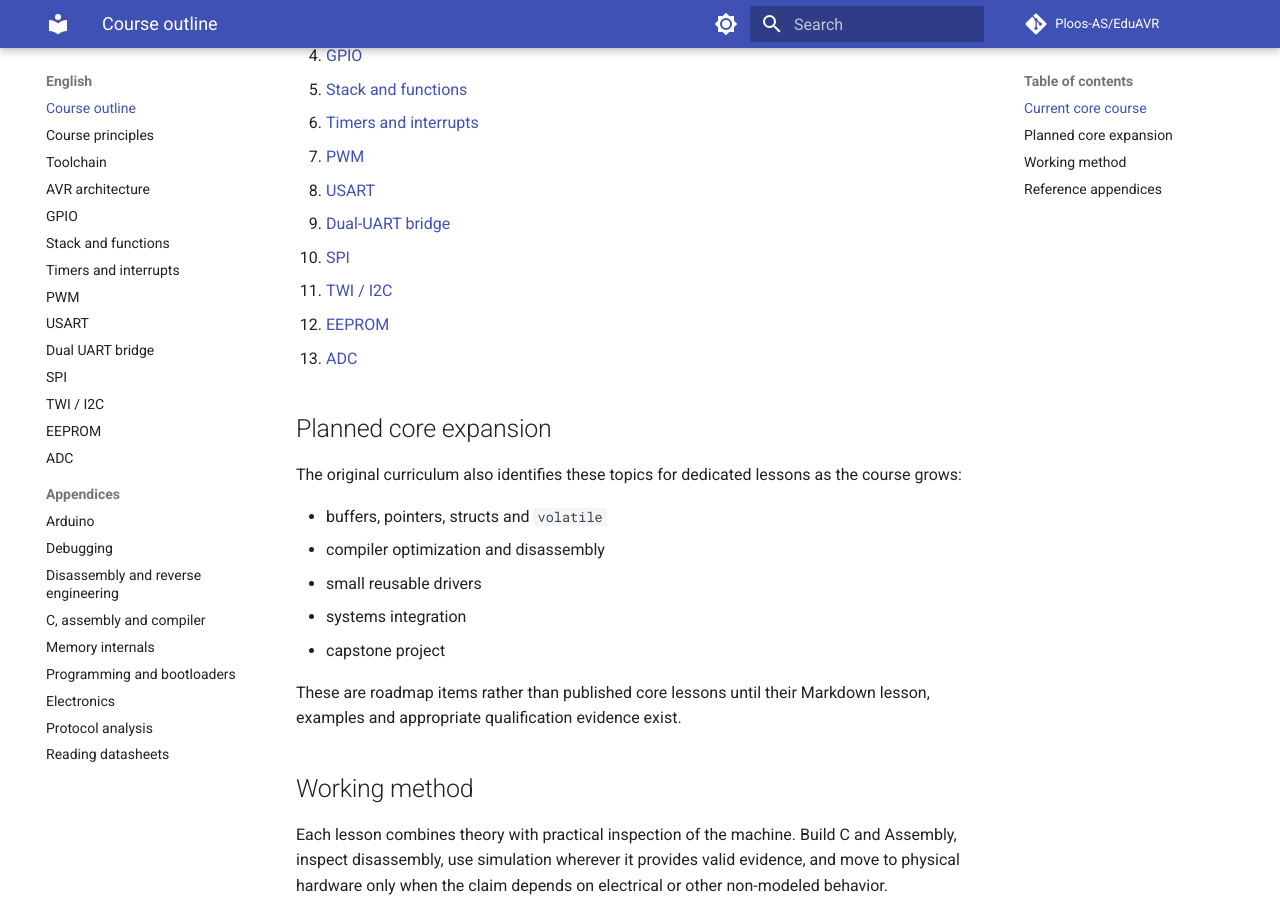
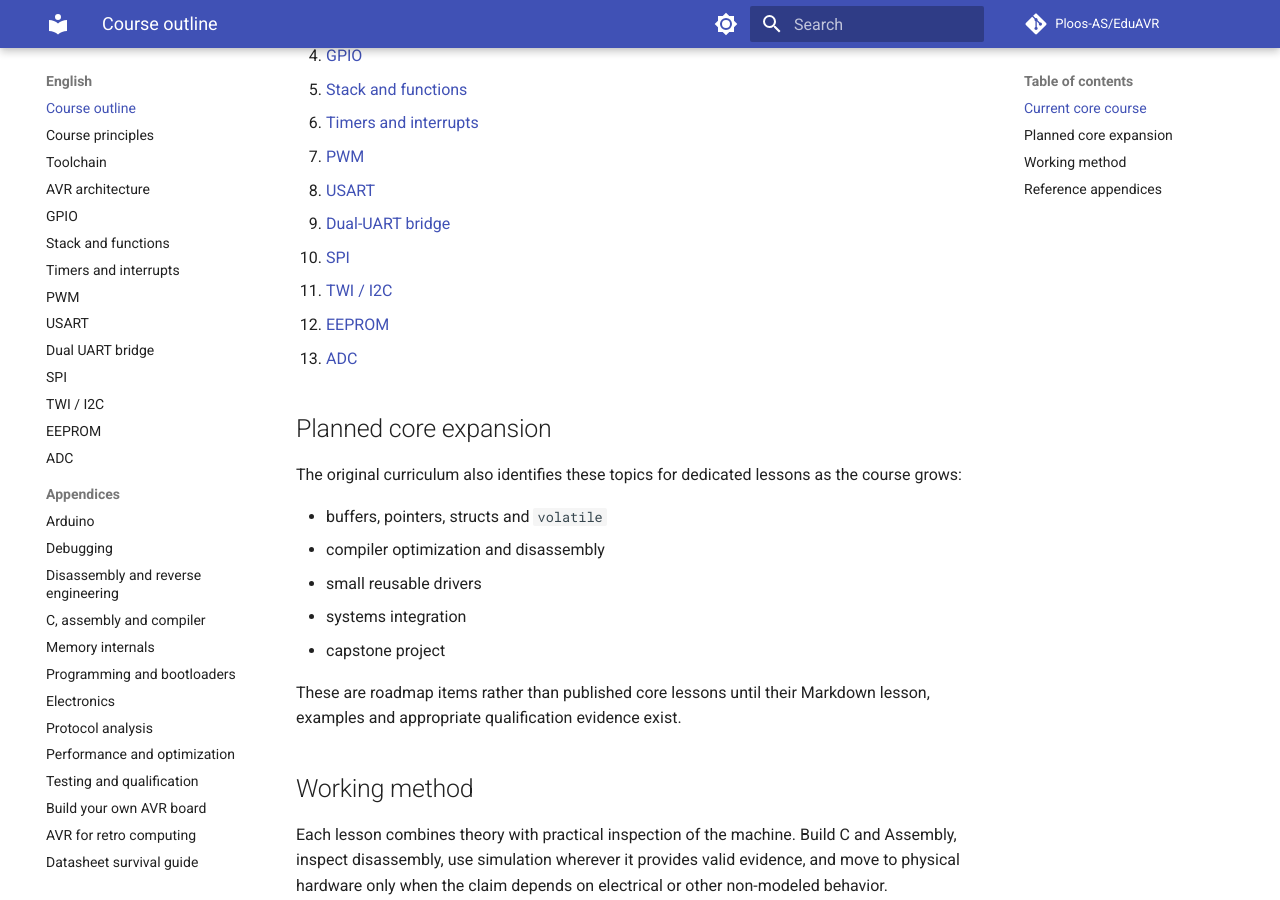
Before and after one commit to Ploos-AS/EduAVR, an MkDocs documentation site: the page built from docs/en/COURSE_OUTLINE.md, in a window 1280 px wide and 900 px high, scrolled down 566 px. Built offline with MkDocs 1.6.1 and Material for MkDocs 9.7.7, drawn with Linux system fonts in a browser that asks for light colours; comment, search, counter and statistics services are not loaded.

Commit message:
docs: publish canonical appendices A-M

```diff
--- a/mkdocs.yml
+++ b/mkdocs.yml
@@ -85,7 +85,12 @@ nav:
           - Programming and bootloaders: en/appendix-f-programming-bootloaders.md
           - Electronics: en/appendix-g-electronics.md
           - Protocol analysis: en/appendix-h-protocol-analysis.md
-          - Reading datasheets: en/appendix-i-reading-datasheets.md
+          - Performance and optimization: en/appendix-i-performance.md
+          - Testing and qualification: en/appendix-j-testing-qualification.md
+          - Build your own AVR board: en/appendix-k-build-board.md
+          - AVR for retro computing: en/appendix-l-retro-computing.md
+          - Datasheet survival guide: en/appendix-m-datasheet-guide.md
+          - Extended datasheet reading guide: en/appendix-i-reading-datasheets.md
   - Norsk:
       - Kursoversikt: no/COURSE_OUTLINE.md
       - Kursprinsipper: no/00-course-principles.md
@@ -110,7 +115,12 @@ nav:
           - Programmering og bootloadere: no/vedlegg-f-programmering-bootloadere.md
           - Elektronikk: no/vedlegg-g-elektronikk.md
           - Protokollanalyse: no/vedlegg-h-protokollanalyse.md
-          - Lese datablader: no/appendix-i-reading-datasheets.md
+          - Ytelse og optimalisering: no/vedlegg-i-ytelse.md
+          - Testing og kvalifikasjon: no/vedlegg-j-testing-kvalifikasjon.md
+          - Bygg ditt eget AVR-board: no/vedlegg-k-bygg-avr-board.md
+          - AVR for retro computing: no/vedlegg-l-retro.md
+          - Overlevelsesguide for datablad: no/vedlegg-m-databladguide.md
+          - Utvidet guide til å lese datablad: no/appendix-i-reading-datasheets.md
   - Project documentation:
       - Course authoring guide: COURSE_AUTHORING.md
       - Simulation policy: SIMULATION_POLICY.md
```
